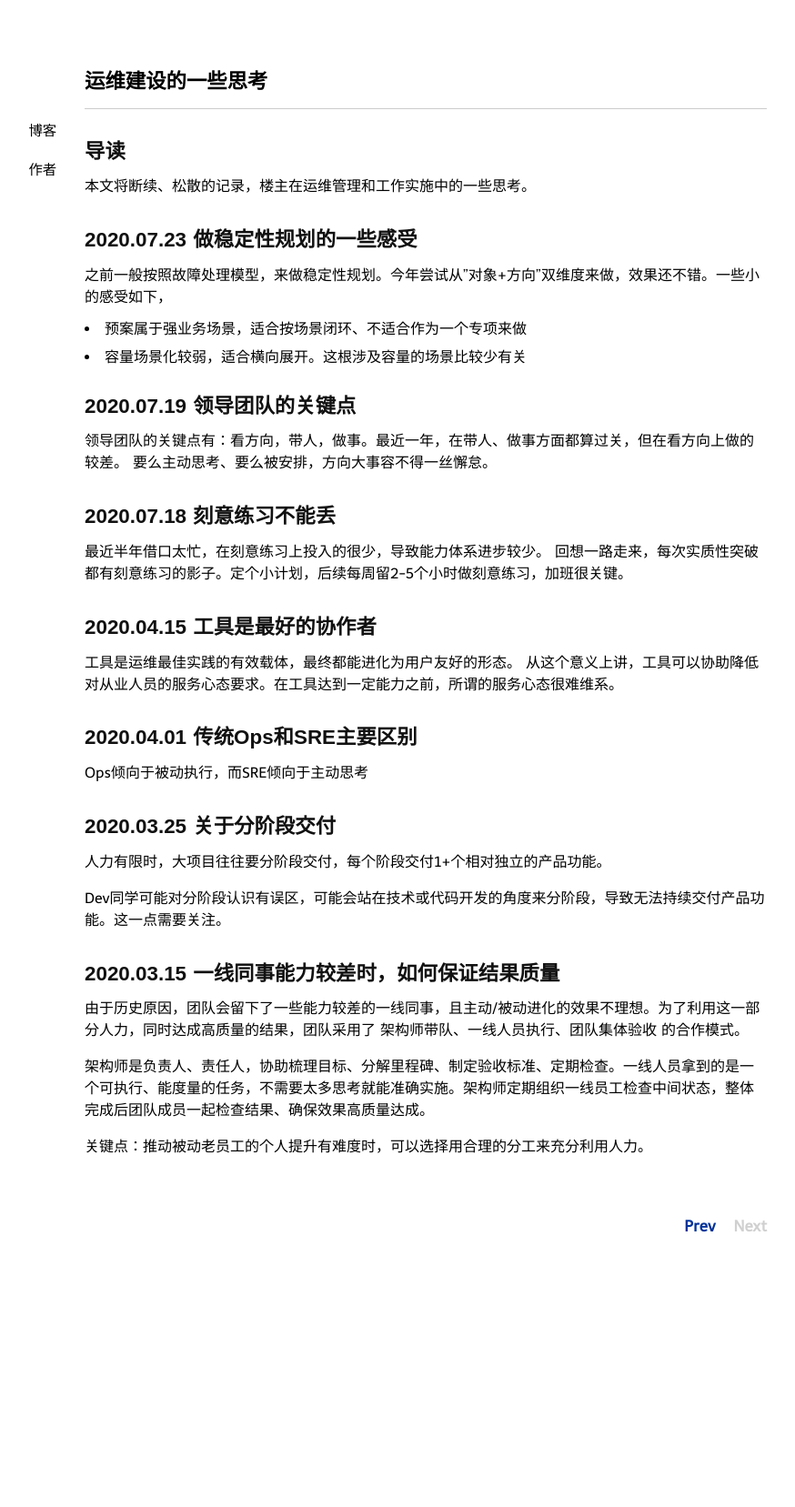
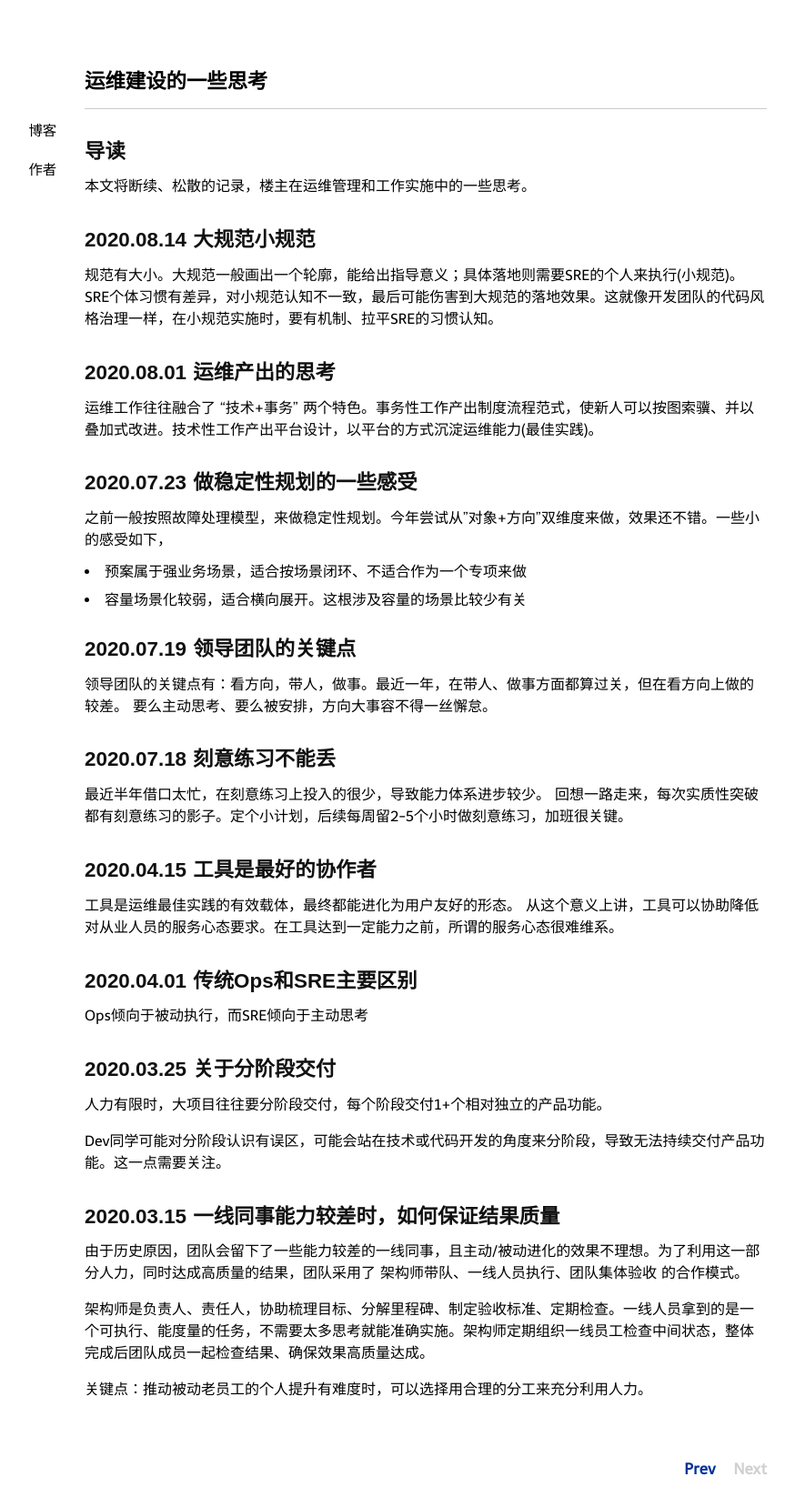
Before and after one commit to niean/niean.github.io, a Jekyll site: the page built from _posts/2020-03-15-op-tb.markdown, in a window 1280 px wide. Shown: the whole page at 91% size, without its empty margins (172-1046 px from the left). Built offline with Jekyll 4.4.1, drawn with Linux system fonts in a browser that asks for light colours; comment, search, counter and statistics services are not loaded; before the commit the page ends 1390 px from its top, so only the background shows below that.

Commit message:
更新<运维建设的一些思考>

```diff
--- a/_posts/2020-03-15-op-tb.markdown
+++ b/_posts/2020-03-15-op-tb.markdown
@@ -8,6 +8,16 @@ tags:
 
 ## 导读
 本文将断续、松散的记录，楼主在运维管理和工作实施中的一些思考。
+
+
+## 2020.08.14 大规范小规范
+规范有大小。大规范一般画出一个轮廓，能给出指导意义；具体落地则需要SRE的个人来执行(小规范)。
+SRE个体习惯有差异，对小规范认知不一致，最后可能伤害到大规范的落地效果。这就像开发团队的代码风格治理一样，在小规范实施时，要有机制、拉平SRE的习惯认知。
+
+
+## 2020.08.01 运维产出的思考
+运维工作往往融合了 "技术+事务" 两个特色。事务性工作产出制度流程范式，使新人可以按图索骥、并以叠加式改进。技术性工作产出平台设计，以平台的方式沉淀运维能力(最佳实践)。
+
 
 ## 2020.07.23 做稳定性规划的一些感受
 之前一般按照故障处理模型，来做稳定性规划。今年尝试从"对象+方向"双维度来做，效果还不错。一些小的感受如下，
```
